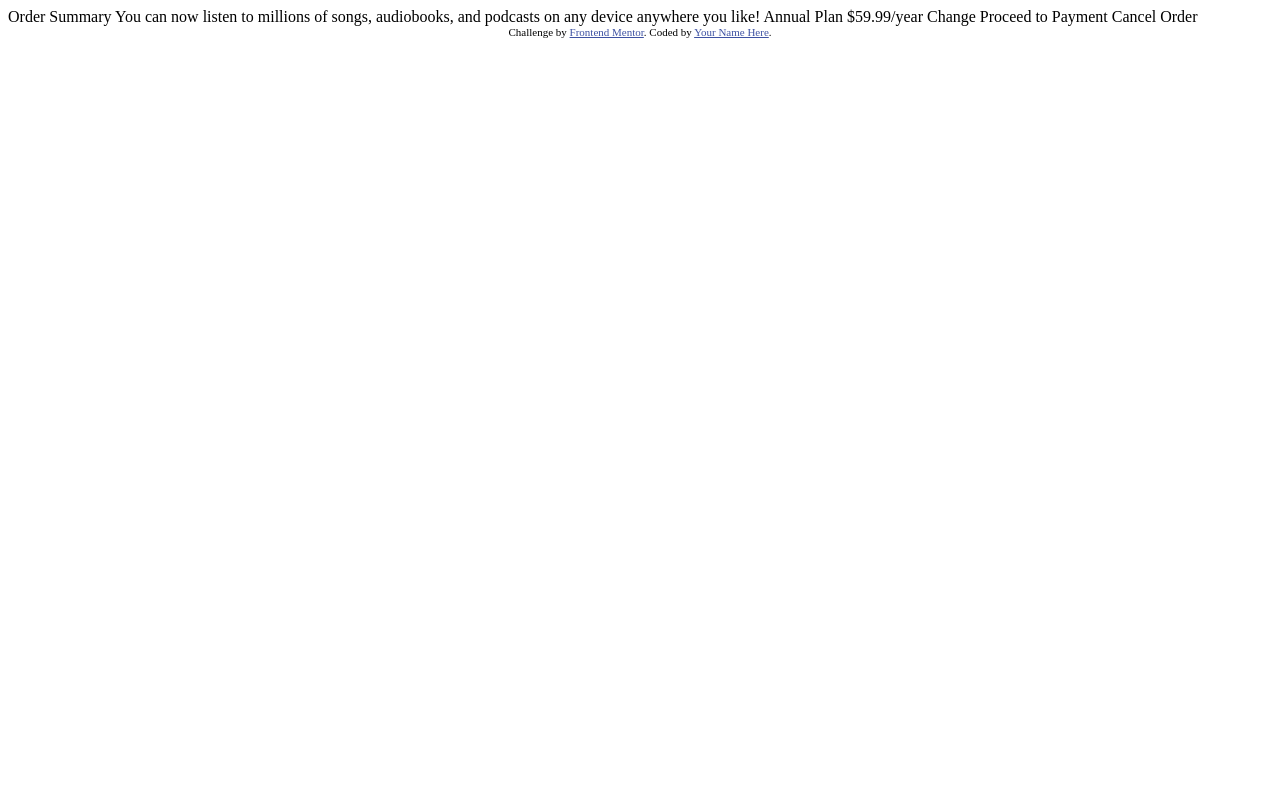
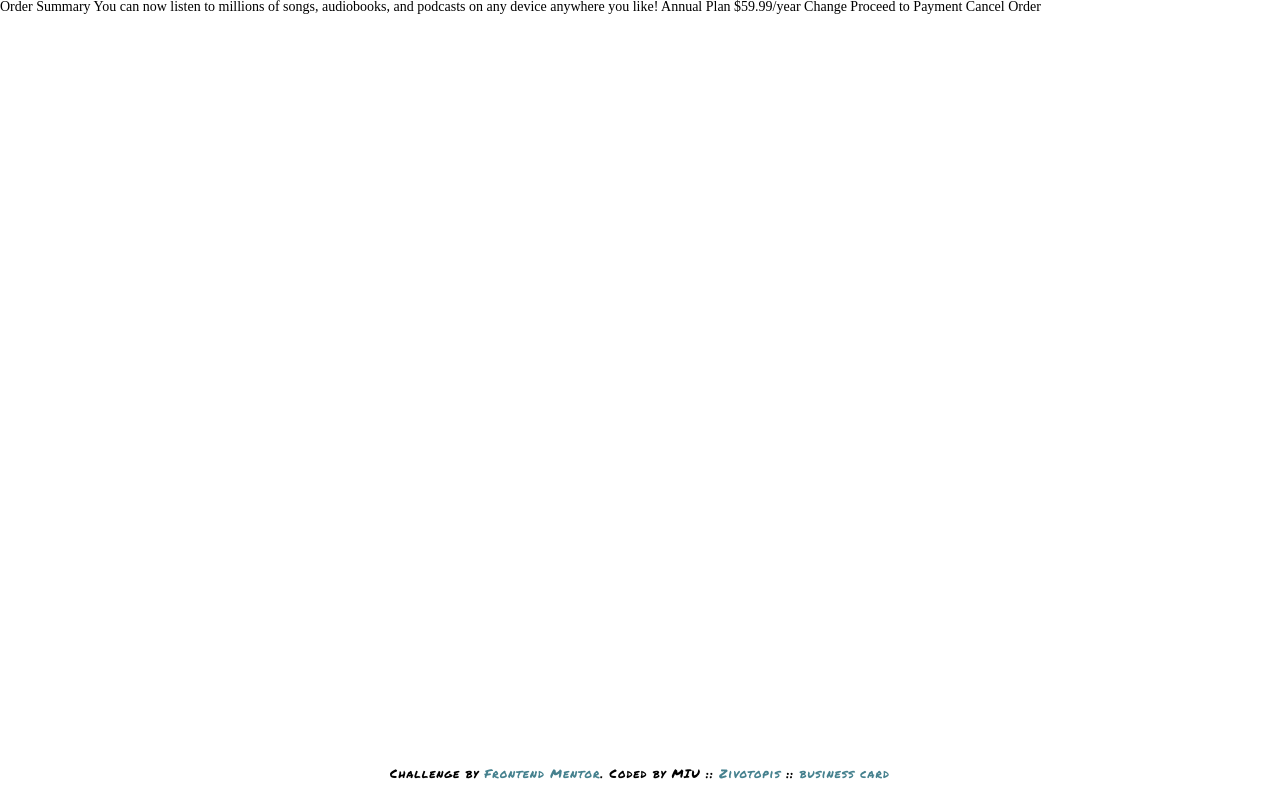
Before and after one commit to MIU-cz/fem-order-summary-component-main, a plain HTML site: page index.html in a window 1280 px wide. Drawn offline with Linux system fonts and the light colour scheme.

Commit message:
Update: create start docs

```diff
--- /dev/null
+++ b/css/style.scss
@@ -0,0 +1,35 @@
+@import url("https://fonts.googleapis.com/css2?family=Red+Hat+Display:wght@500;700;900&display=swap");
+@import url(../resourse/normaliz-style-min.css);
+@import url(../resourse/fem-footer-style.css);
+// # Front-end Style Guide
+// ## Layout
+
+// The designs were created to the following widths:
+// - Mobile: 375px
+// - Desktop: 1440px
+
+// ## Colors
+// ### Primary
+$color-Pale-blue: hsl(225, 100%, 94%);
+$color-Bright-blue: hsl(245, 75%, 52%);
+
+// ### Neutral
+$color-Very-pale-blue: hsl(225, 100%, 98%);
+$color-Desaturated-blue: hsl(224, 23%, 55%);
+$color-Dark-blue: hsl(223, 47%, 23%);
+
+// ## Typography
+$font-size-paragraph: 16px;
+
+// ### Font
+$font-Family: "Red Hat Display";
+$font-W5: 500;
+$font-W7: 700;
+$font-W9: 900;
+
+// ## my Variables
+
+// ===============
+// ### main styles
+body {
+}
--- a/index.html
+++ b/index.html
@@ -1,19 +1,16 @@
 <!DOCTYPE html>
 <html lang="en">
+
 <head>
   <meta charset="UTF-8">
-  <meta name="viewport" content="width=device-width, initial-scale=1.0"> <!-- displays site properly based on user's device -->
+  <meta name="viewport" content="width=device-width, initial-scale=1.0">
+  <!-- displays site properly based on user's device -->
+  <link rel="icon" type="image/png" sizes="32x32" href="./images/favicon-32x32.png">
+  <title>Frontend Mentor | Order summary card</title>
+  <!-- Feel free to remove these styles or customise in your own stylesheet 👍 -->
+  <link rel="stylesheet" href="css/style.css">
+</head>
 
-  <link rel="icon" type="image/png" sizes="32x32" href="./images/favicon-32x32.png">
-
-  <title>Frontend Mentor | Order summary card</title>
-
-  <!-- Feel free to remove these styles or customise in your own stylesheet 👍 -->
-  <style>
-    .attribution { font-size: 11px; text-align: center; }
-    .attribution a { color: hsl(228, 45%, 44%); }
-  </style>
-</head>
 <body>
 
   Order Summary
@@ -29,9 +26,8 @@
   Proceed to Payment
   Cancel Order
 
-  <div class="attribution">
-    Challenge by <a href="https://www.frontendmentor.io?ref=challenge" target="_blank">Frontend Mentor</a>.
-    Coded by <a href="#">Your Name Here</a>.
-  </div>
+  <footer></footer>
+  <script src="resourse/fem-footer.js"></script>
 </body>
+
 </html>
--- /dev/null
+++ b/resourse/fem-footer-style.css
@@ -0,0 +1,30 @@
+/* ---footer--- */
+@import url("https://fonts.googleapis.com/css2?family=Permanent+Marker&display=swap");
+:root {
+	--my-link-color: #45818e;
+}
+
+.attribution {
+	width: 100%;
+	font-family: "Permanent Marker", cursive;
+	font-size: 12px;
+	text-align: center;
+	letter-spacing: 1px;
+	/* padding-bottom: 15px; */
+	/* margin: 20px 20px 0; */
+	padding: 20px 20px;
+
+	position: fixed;
+	bottom: 0;
+}
+
+.attribution a {
+	color: var(--my-link-color);
+}
+
+/* @media (min-width: 768px) {
+	.attribution {
+		position: fixed;
+		bottom: 0;
+	}
+} */
--- /dev/null
+++ b/resourse/fem-footer.js
@@ -0,0 +1,17 @@
+/* <link rel="stylesheet" href="fem-footer-style.css"></link> */
+
+let footer =
+    `
+    Challenge by <a href="https://www.frontendmentor.io?ref=challenge" target="_blank">Frontend Mentor</a>.
+    Coded by MIU :: <a href="https://sites.google.com/view/zivotopis-miu/kdo-jsem" target="_blank">Zivotopis</a>
+    :: <a href="https://mehal.my.canva.site" target="_blank">business card</a>
+`;
+
+function addFooter() {
+    let footerBlock = document.getElementsByTagName('footer')[0];
+
+    footerBlock.classList.add('attribution');
+    footerBlock.innerHTML = footer;
+}
+
+addFooter();
--- /dev/null
+++ b/resourse/normaliz-style-min.css
@@ -0,0 +1,72 @@
+/*Normalize styles*/
+* {
+	padding: 0;
+	margin: 0;
+	border: 0;
+}
+
+*,
+*:before,
+*:after {
+	-moz-box-sizing: border-box;
+	-webkit-box-sizing: border-box;
+	box-sizing: border-box;
+}
+
+:focus,
+:active {
+	outline: none;
+}
+
+a:focus,
+a:active {
+	outline: none;
+}
+
+html,
+body {
+	height: 100%;
+	width: 100%;
+	font-size: 100%;
+	line-height: 1;
+	font-size: 14px;
+}
+
+input,
+button,
+textarea {
+	font-family: inherit;
+}
+
+input::-ms-clear {
+	display: none;
+}
+
+a,
+button {
+	cursor: pointer;
+}
+
+a,
+a:visited {
+	text-decoration: none;
+}
+
+a:hover {
+	text-decoration: none;
+}
+
+ul li {
+	list-style: none;
+}
+
+h1,
+h2,
+h3,
+h4,
+h5,
+h6 {
+	font-size: inherit;
+	font-weight: 400;
+}
+/*--------------------*/
```
Also changed, not shown: css/style.css (added), resourse/autor.png (added), 4 other files.
